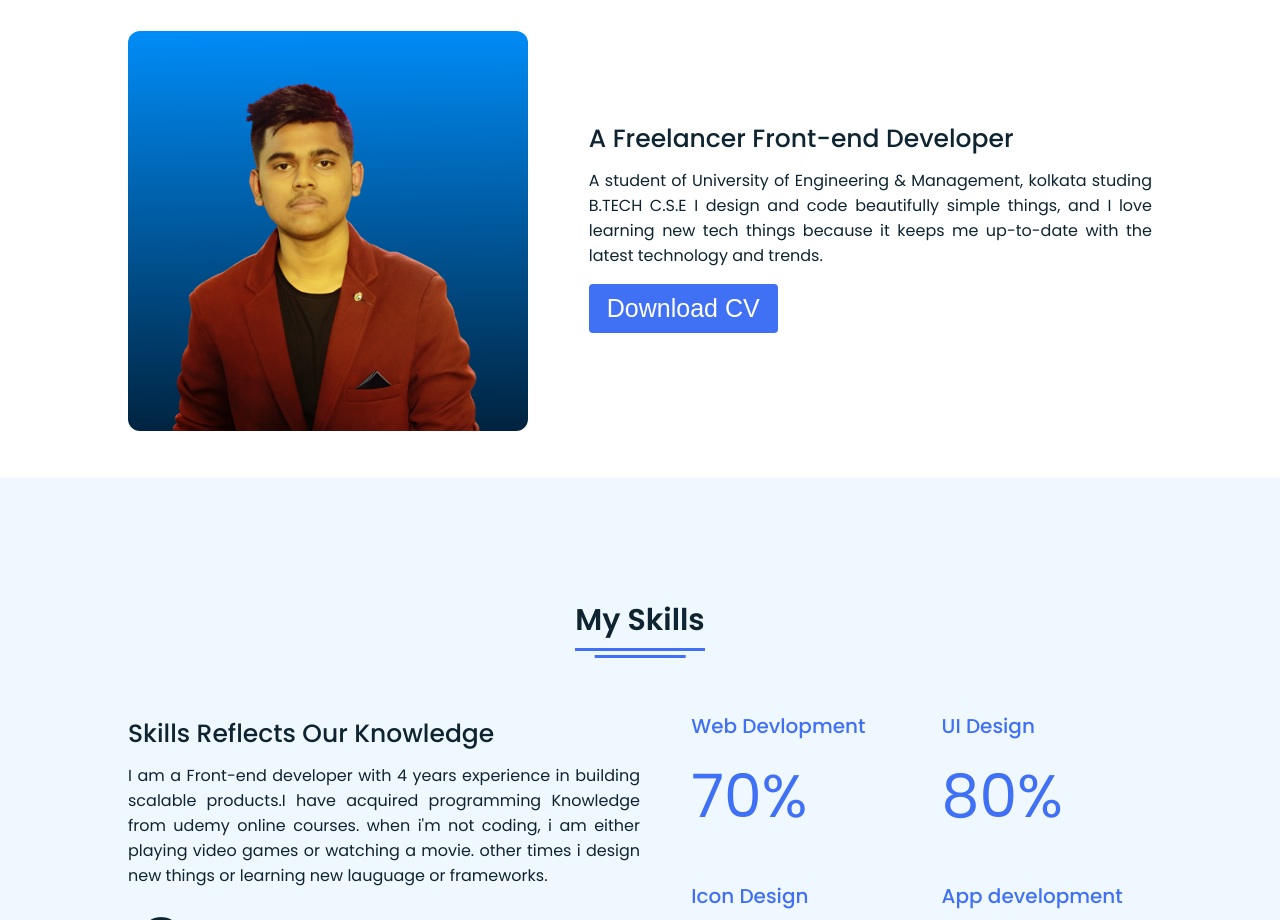
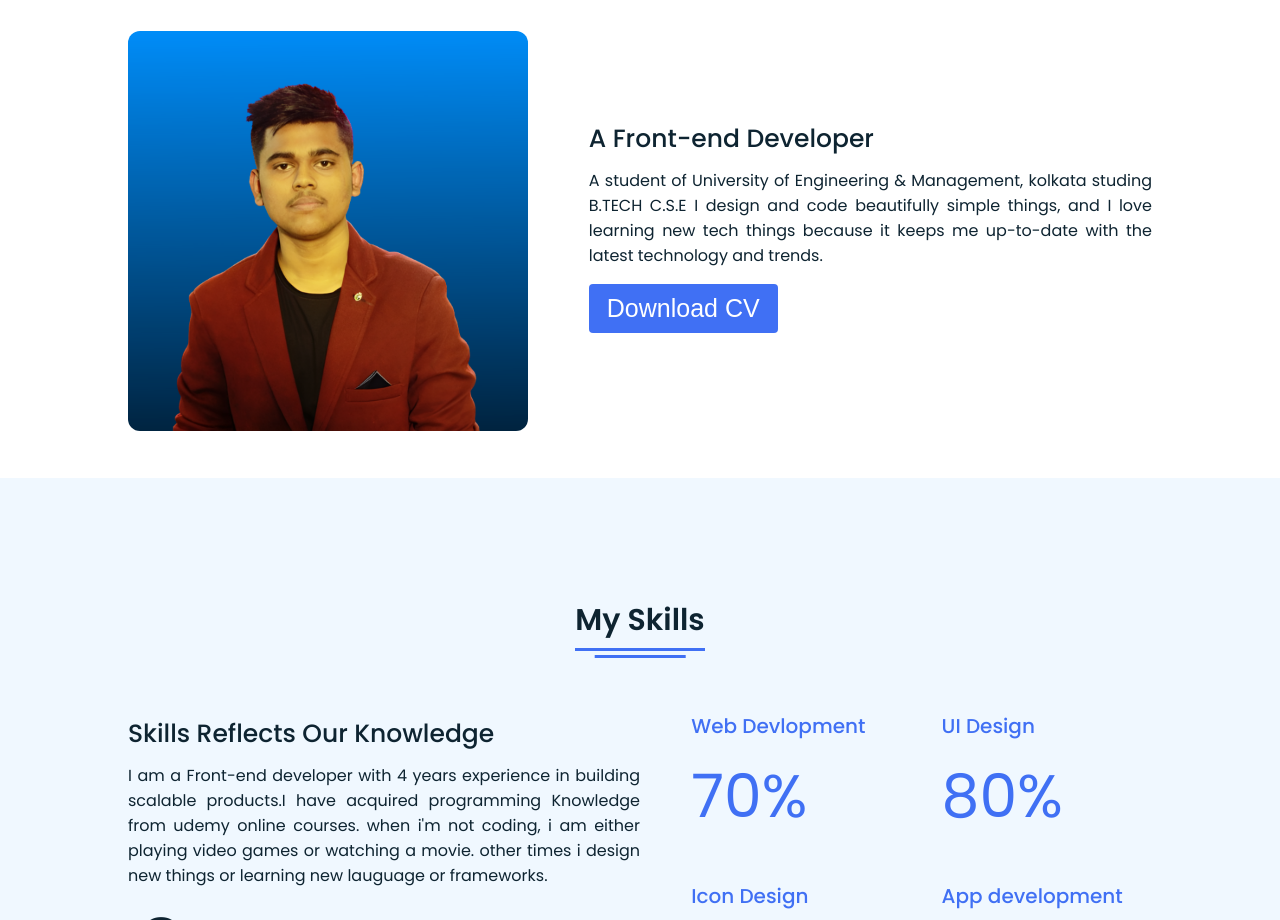
Before and after one commit to Jigsaw46/aritropaul.me, a plain HTML site: page index.html in a window 1280 px wide. Shown: the part 942-1862 px from the top of the page. Drawn offline with Linux system fonts and the light colour scheme.

Commit message:
Update index.html

```diff
--- a/index.html
+++ b/index.html
@@ -66,7 +66,7 @@
       <img src="my.png" alt="own pic">
     </div>
     <div class="right">
-      <div class="topic">A Freelancer Front-end Developer</div>
+      <div class="topic">A Front-end Developer</div>
       <p>A student of University of Engineering & Management, kolkata studing B.TECH C.S.E I design and code beautifully simple things, and I love learning new tech things because it keeps me up-to-date with the latest technology and trends.</p>
       <div class="button">
         <button><a href="https://drive.google.com/file/d/1XRVtXJTJOQfvKtG5or59ykPvye11VpJD/view?usp=sharing">Download CV</a></button>
```
